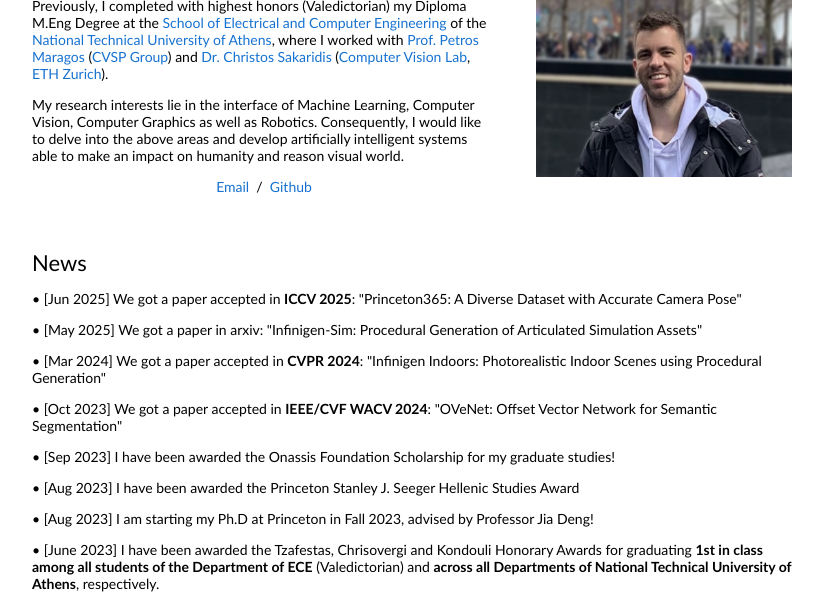
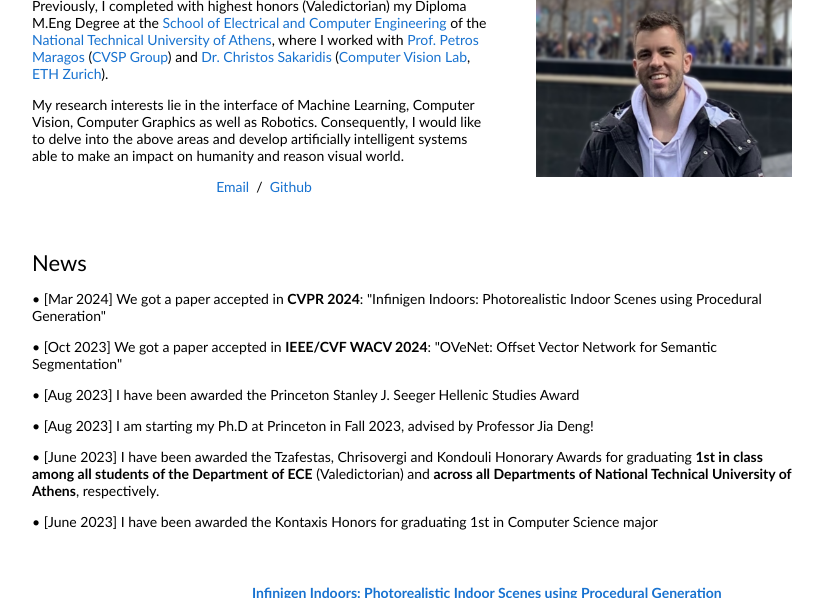
Before and after one commit to stamatisalex/stamatisalex.github.io, a plain HTML site: page index.html in a window 1280 px wide. Shown: the part 138-736 px from the top of the page, without its empty margins (228-1051 px from the left). Drawn offline with Linux system fonts and the light colour scheme.

Commit message:
Update bio

```diff
--- a/index.html
+++ b/index.html
@@ -43,21 +43,21 @@
               <tr>
               <td style="padding:20px;width:100%;vertical-align:middle">
                 <h2>News</h2>
-                <p>
+                <!-- <p>
                   &#x2022; [Jun 2025] We got a paper accepted in <b>ICCV 2025</b>: "Princeton365: A Diverse Dataset with Accurate Camera Pose"
                 </p>
                 <p>
                   &#x2022; [May 2025] We got a paper in arxiv: "Infinigen-Sim: Procedural Generation of Articulated Simulation Assets"
-                </p>
+                </p> -->
                 <p>
                   &#x2022; [Mar 2024] We got a paper accepted in <b>CVPR 2024</b>: "Infinigen Indoors: Photorealistic Indoor Scenes using Procedural Generation"
                 </p>
                 <p>
                   &#x2022; [Oct 2023] We got a paper accepted in <b>IEEE/CVF WACV 2024</b>: "OVeNet: Offset Vector Network for Semantic Segmentation"
                 </p>
-                <p>
+                <!-- <p>
                   &#x2022; [Sep 2023] I have been awarded the Onassis Foundation Scholarship for my graduate studies!
-                </p>
+                </p> -->
                 <p>
                   &#x2022; [Aug 2023] I have been awarded the Princeton Stanley J. Seeger Hellenic Studies Award
                 </p>
@@ -74,7 +74,6 @@
             </tr>
           </tbody></table>
           <table style="width:100%;border:0px;border-spacing:0px;border-collapse:separate;margin-right:auto;margin-left:auto;"><tbody>
-
 
 
 
```
